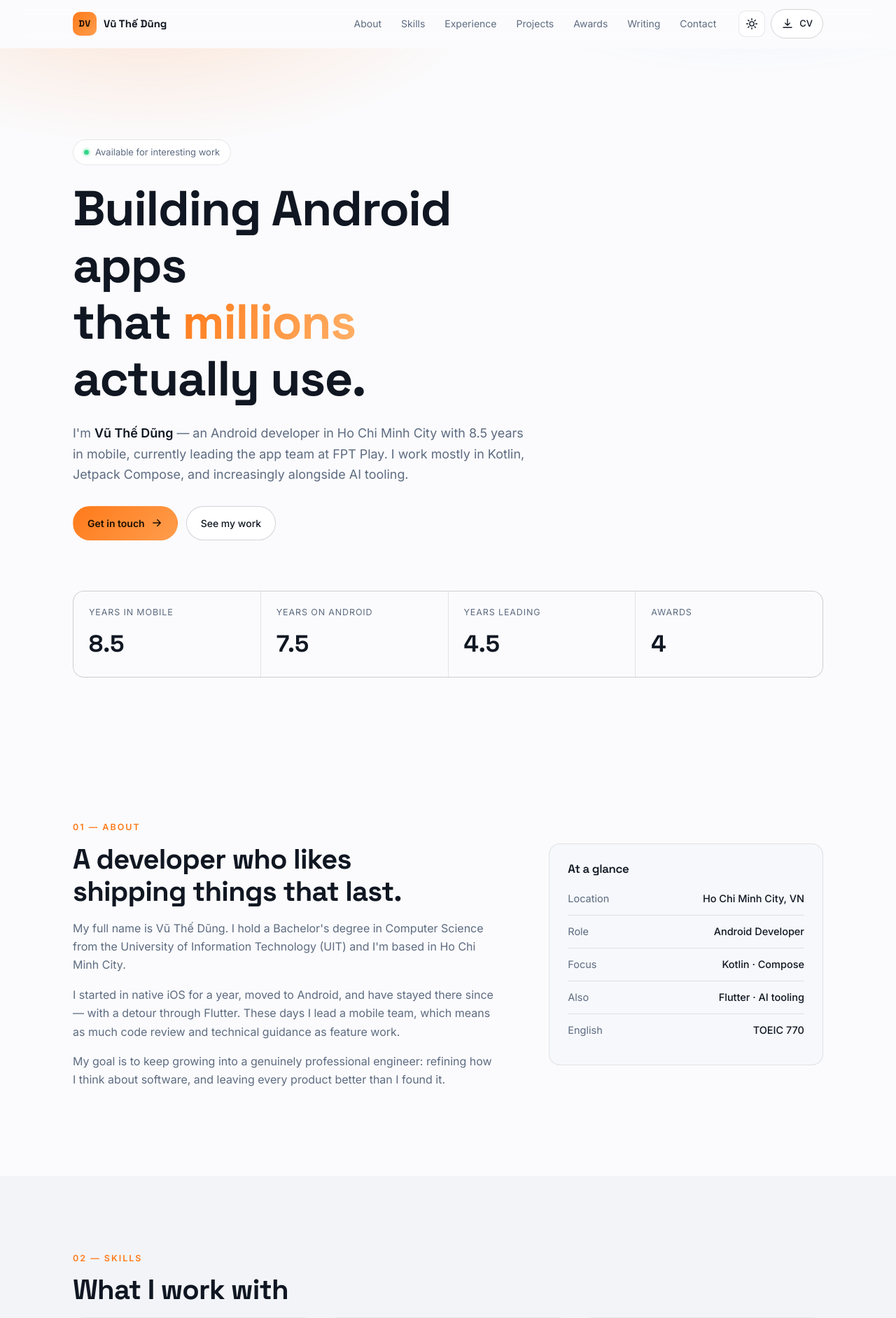
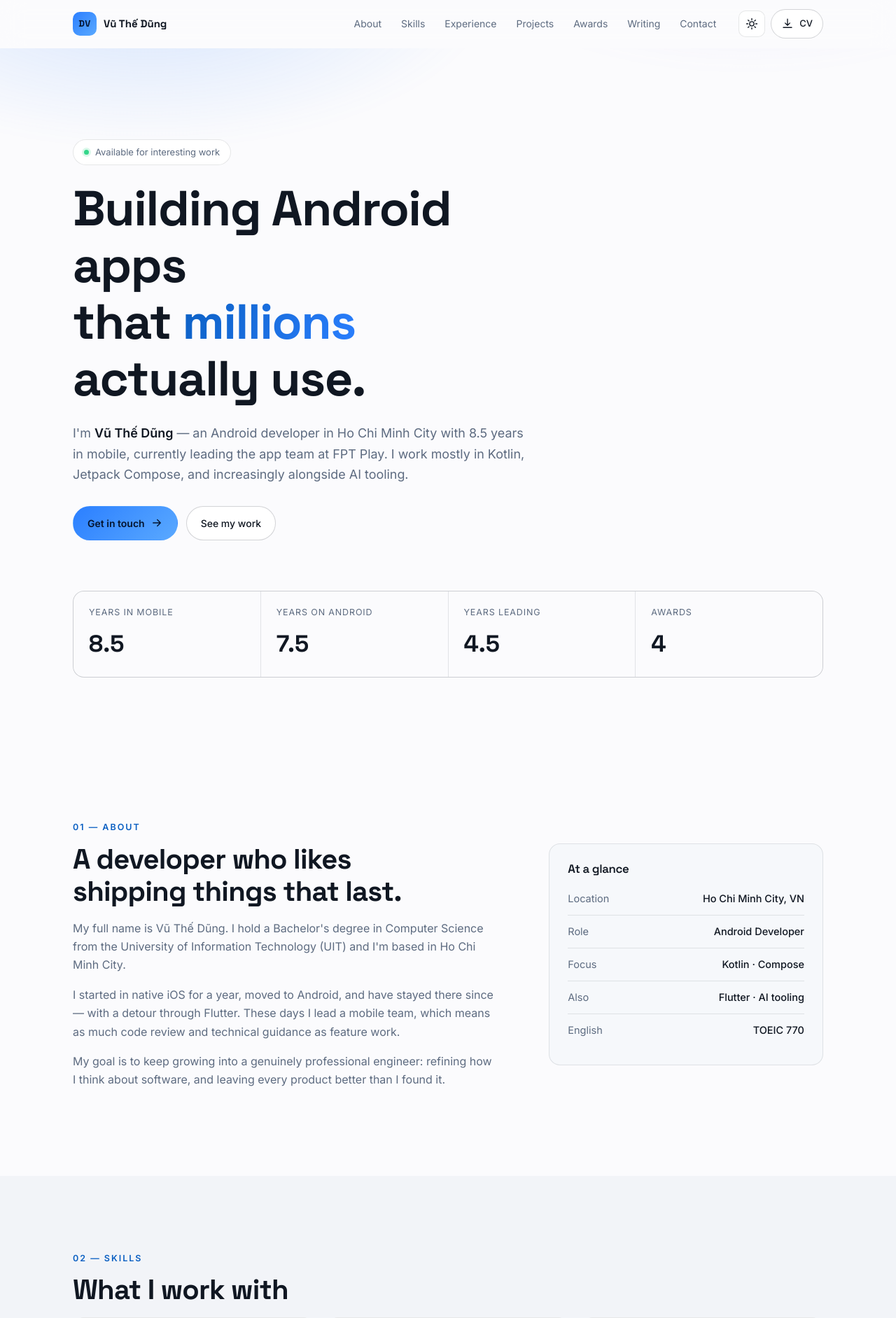
Before and after one commit to dzungvu/dzungvu.github.io, a PHP site: page /v2/index.html in a window 1280 px wide. Shown: the top 1883 px of the page at 70% size. Run offline with PHP 8.4, Linux system fonts and the light colour scheme.

Commit message:
feat: switch accent colour from orange to blue
- Theme-specific accents so contrast holds on both backgrounds:
  #5aa9ff on dark, #0a5fc2 on light, all pairings above 5.1:1
- Keep dark ink on the button gradient, passing 4.9:1 to 7.5:1
- Apply the light-mode blue to the CV, up from 4.17:1 to 6.12:1
- Drop the tagline from the v2 footer

```diff
--- a/v2/assets/style.css
+++ b/v2/assets/style.css
@@ -2,8 +2,11 @@
    Design tokens
    ========================================================================== */
 :root {
-  --accent: #ff7a1a;
-  --accent-soft: rgba(255, 122, 26, .14);
+  /* Solid fills that carry dark ink, so they stay identical in both themes.
+     Verified at 4.9:1 (gradient start) to 7.5:1 (end) against --accent-ink. */
+  --accent-grad-a: #2b7fff;
+  --accent-grad-b: #5aa9ff;
+  --accent-ink: #04142e;
   --radius: 16px;
   --radius-sm: 10px;
   --wrap: 1120px;
@@ -13,6 +16,10 @@
 }
 
 html[data-theme='dark'] {
+  /* Light blue: 7.2:1 on surfaces, 5.5:1 on --accent-soft. */
+  --accent: #5aa9ff;
+  --accent-hi: #8ec8ff;
+  --accent-soft: rgba(90, 169, 255, .16);
   --bg: #0a0c10;
   --bg-alt: #0e1117;
   --surface: #141922;
@@ -22,11 +29,15 @@ html[data-theme='dark'] {
   --text: #e9eef6;
   --text-muted: #98a4b8;
   --shadow: 0 18px 40px -22px rgba(0, 0, 0, .9);
-  --glow-1: rgba(255, 122, 26, .22);
-  --glow-2: rgba(56, 130, 255, .16);
+  --glow-1: rgba(90, 169, 255, .22);
+  --glow-2: rgba(122, 108, 255, .16);
 }
 
 html[data-theme='light'] {
+  /* Deeper blue: a dark-mode blue would only reach 2.9:1 on white. */
+  --accent: #0a5fc2;
+  --accent-hi: #2b7fff;
+  --accent-soft: rgba(10, 95, 194, .12);
   --bg: #fbfbfd;
   --bg-alt: #f2f4f8;
   --surface: #ffffff;
@@ -36,8 +47,8 @@ html[data-theme='light'] {
   --text: #101722;
   --text-muted: #5d6b80;
   --shadow: 0 18px 40px -26px rgba(16, 24, 40, .45);
-  --glow-1: rgba(255, 122, 26, .18);
-  --glow-2: rgba(56, 130, 255, .14);
+  --glow-1: rgba(43, 127, 255, .18);
+  --glow-2: rgba(122, 108, 255, .14);
 }
 
 /* ==========================================================================
@@ -149,8 +160,8 @@ svg {
   width: 34px;
   height: 34px;
   border-radius: 10px;
-  background: linear-gradient(135deg, var(--accent), #ff9d4d);
-  color: #1a0d00;
+  background: linear-gradient(135deg, var(--accent-grad-a), var(--accent-grad-b));
+  color: var(--accent-ink);
   font-size: 13px;
   letter-spacing: .04em;
 }
@@ -224,9 +235,9 @@ html[data-theme='light'] .icon-moon { display: none; }
 .btn--sm { padding: 9px 14px; font-size: 13px; }
 
 .btn--primary {
-  background: linear-gradient(135deg, var(--accent), #ff9d4d);
+  background: linear-gradient(135deg, var(--accent-grad-a), var(--accent-grad-b));
   border-color: transparent;
-  color: #1a0d00;
+  color: var(--accent-ink);
   font-weight: 600;
 }
 .btn--primary:hover { box-shadow: 0 12px 28px -12px var(--accent); }
@@ -282,7 +293,7 @@ html[data-theme='light'] .icon-moon { display: none; }
 }
 .hero__title em {
   font-style: normal;
-  background: linear-gradient(120deg, var(--accent), #ffb168);
+  background: linear-gradient(120deg, var(--accent), var(--accent-hi));
   -webkit-background-clip: text;
   background-clip: text;
   color: transparent;
--- a/v2/index.html
+++ b/v2/index.html
@@ -596,7 +596,7 @@
 
   <footer class="footer">
     <div class="wrap footer__inner">
-      <p>© <span id="year">2026</span> Vũ Thế Dũng — built from scratch, no template.</p>
+      <p>© <span id="year">2026</span> Vũ Thế Dũng</p>
       <p><a href="../index.html">View the classic version →</a></p>
     </div>
   </footer>
```
Also changed, not shown: 2 other files.
